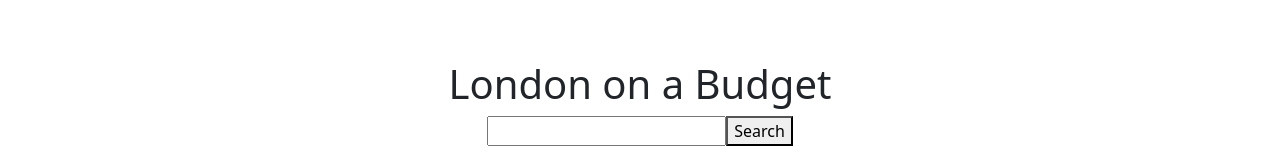
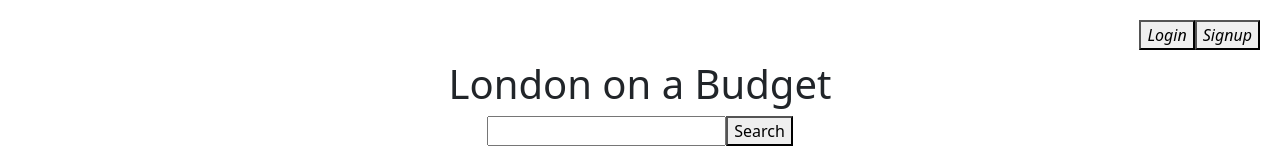
Before and after one commit to ZZ3333/london-on-a-budget2, a React (Create React App) app in the folder client/: page / in a window 1280 px wide. Shown: the top 159 px of the page. Built offline with nearby package versions, Linux system fonts and the light colour scheme.

Commit message:
placed signup and login button to the right of page

```diff
--- a/client/src/App.css
+++ b/client/src/App.css
@@ -19,6 +19,16 @@ body{
   .App-logo {
     animation: App-logo-spin infinite 20s linear;
   }
+}
+
+.navbar {
+  display: flex;
+  justify-content: flex-end;
+  position: absolute;
+  top: 0;
+  right: 0;
+  padding: 20px;
+  width: 100%;
 }
 
 .App-header {
--- a/client/src/App.js
+++ b/client/src/App.js
@@ -17,6 +17,7 @@ function App() {
       </head>
       <body>
         <div className="landing-page">
+          <Navbar />
           <h1>London on a Budget</h1>
           <Search />
           <IconsMenu />
--- a/client/src/components/navbar/Navbar.css
+++ b/client/src/components/navbar/Navbar.css
@@ -14,3 +14,8 @@ button i{
 nav button{
   padding: 10px;
 } */
+
+.navbar {
+  display: flex;
+  justify-content: flex-end;
+}
--- a/client/src/components/navbar/Navbar.js
+++ b/client/src/components/navbar/Navbar.js
@@ -3,16 +3,33 @@
 import React, { useState } from "react";
 import './Navbar.css';
 
+// const Navbar = () => {
+    // const [searchTerm, setSearchTerm] = useState('');
+    // const [searchResults, setSearchResults] = useState([]);
+
+    // const handleSignOut = () => {
+    //   window.localStorage.removeItem("token");
+    //   window.location.href = "/login";
+    // };
+//       return (
+//       <div align="right">
+//           <a href="/login-page">
+//           <button type="submit">
+//             <i class="login">Login</i>
+//           </button>
+//         </a>
+//         <a href="/signup-page">
+//           <button type="submit">
+//             <i class="signup">Signup</i>
+//           </button>
+//         </a>
+//       </div>
+//     );
+// };
+
 const Navbar = () => {
-    const [searchTerm, setSearchTerm] = useState('');
-    const [searchResults, setSearchResults] = useState([]);
-
-    const handleSignOut = () => {
-      window.localStorage.removeItem("token");
-      window.location.href = "/login";
-    };
   return (
-      <div align="right">
+    <div className="navbar">
       <a href="/login-page">
         <button type="submit">
           <i class="login">Login</i>
@@ -28,4 +45,5 @@ const Navbar = () => {
 };
 
 
+
 export default Navbar;
```
Also changed, not shown: 1 other file (tests, documents, lock files or other folders). Lines whose indentation alone changed are shown as unchanged.
